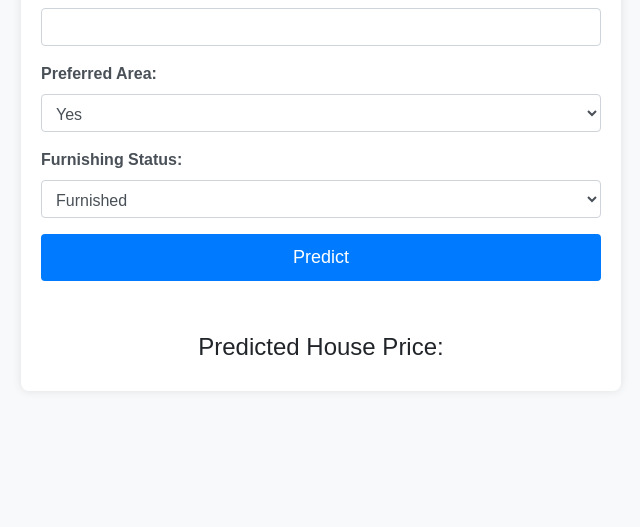
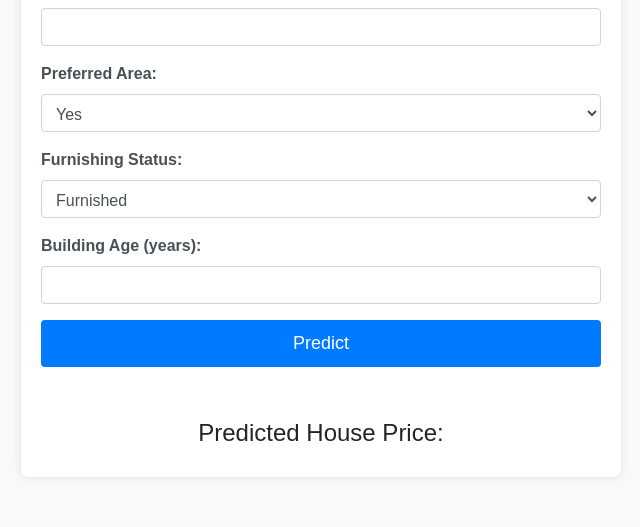
Before and after one commit to Mujster/MLOps-Assignment1, a Flask app: page / in a window 1280 px wide. Shown: the part 936-1463 px from the top of the page, without its empty margins (319-959 px from the left). Before the commit the page ends 1291 px from the top, so only its background shows below. Run offline with Flask 2, Linux system fonts and the light colour scheme; parts of the project's set-up code (start-up, migrations or seed data) failed here and were passed over; some libraries are stand-ins or nearby versions.

Commit message:
Final Commit

```diff
--- a/app.py
+++ b/app.py
@@ -5,7 +5,7 @@ import numpy as np
 app = Flask(__name__)
 
 # Load the trained model
-model = joblib.load('linear_regression_model.pkl')
+model = joblib.load('E:/PHAASHT/Semester 7/MLOPS/Assignment1/MLOps-Assignment1/linear_regression_model.pkl')
 
 # Home route to serve the frontend HTML file
 @app.route('/')
@@ -29,10 +29,11 @@ def predict():
     prefarea = 1 if request.form['prefarea'] == 'yes' else 0
     furnishingstatus = 1 if request.form['furnishingstatus'] == 'furnished' else (
         2 if request.form['furnishingstatus'] == 'semi-furnished' else 0)
+    building_age = int(request.form['buildingage'])
 
     # Create input array for the model
     input_features = np.array([[area, bedrooms, bathrooms, stories, mainroad, guestroom, basement,
-                                hotwaterheating, airconditioning, parking, prefarea, furnishingstatus]])
+                                hotwaterheating, airconditioning, parking, prefarea, furnishingstatus,building_age]])
 
     # Make prediction
     prediction = model.predict(input_features)
--- a/templates/index.html
+++ b/templates/index.html
@@ -1,13 +1,19 @@
 <!DOCTYPE html>
 <html lang="en">
   <head>
-    <meta charset="UTF-8">
-    <meta name="viewport" content="width=device-width, initial-scale=1.0">
+    <meta charset="UTF-8" />
+    <meta name="viewport" content="width=device-width, initial-scale=1.0" />
     <title>House Price Prediction</title>
     <!-- Bootstrap CSS -->
-    <link rel="stylesheet" href="https://stackpath.bootstrapcdn.com/bootstrap/4.5.2/css/bootstrap.min.css">
+    <link
+      rel="stylesheet"
+      href="https://stackpath.bootstrapcdn.com/bootstrap/4.5.2/css/bootstrap.min.css"
+    />
     <!-- Custom CSS -->
-    <link rel="stylesheet" href="{{ url_for('static', filename='style.css') }}">
+    <link
+      rel="stylesheet"
+      href="{{ url_for('static', filename='style.css') }}"
+    />
   </head>
   <body>
     <div class="container">
@@ -15,19 +21,43 @@
       <form id="priceForm" method="POST" action="/predict">
         <div class="form-group">
           <label for="area">Area (sqft):</label>
-                <input type="number" class="form-control" id="area" name="area" required>
+          <input
+            type="number"
+            class="form-control"
+            id="area"
+            name="area"
+            required
+          />
         </div>
         <div class="form-group">
           <label for="bedrooms">Number of Bedrooms:</label>
-                <input type="number" class="form-control" id="bedrooms" name="bedrooms" required>
+          <input
+            type="number"
+            class="form-control"
+            id="bedrooms"
+            name="bedrooms"
+            required
+          />
         </div>
         <div class="form-group">
           <label for="bathrooms">Number of Bathrooms:</label>
-                <input type="number" class="form-control" id="bathrooms" name="bathrooms" required>
+          <input
+            type="number"
+            class="form-control"
+            id="bathrooms"
+            name="bathrooms"
+            required
+          />
         </div>
         <div class="form-group">
           <label for="stories">Number of Stories:</label>
-                <input type="number" class="form-control" id="stories" name="stories" required>
+          <input
+            type="number"
+            class="form-control"
+            id="stories"
+            name="stories"
+            required
+          />
         </div>
         <div class="form-group">
           <label for="mainroad">Main Road:</label>
@@ -52,21 +82,35 @@
         </div>
         <div class="form-group">
           <label for="hotwaterheating">Hot Water Heating:</label>
-                <select class="form-control" id="hotwaterheating" name="hotwaterheating">
+          <select
+            class="form-control"
+            id="hotwaterheating"
+            name="hotwaterheating"
+          >
             <option value="yes">Yes</option>
             <option value="no">No</option>
           </select>
         </div>
         <div class="form-group">
           <label for="airconditioning">Air Conditioning:</label>
-                <select class="form-control" id="airconditioning" name="airconditioning">
+          <select
+            class="form-control"
+            id="airconditioning"
+            name="airconditioning"
+          >
             <option value="yes">Yes</option>
             <option value="no">No</option>
           </select>
         </div>
         <div class="form-group">
           <label for="parking">Parking Spaces:</label>
-                <input type="number" class="form-control" id="parking" name="parking" required>
+          <input
+            type="number"
+            class="form-control"
+            id="parking"
+            name="parking"
+            required
+          />
         </div>
         <div class="form-group">
           <label for="prefarea">Preferred Area:</label>
@@ -77,31 +121,48 @@
         </div>
         <div class="form-group">
           <label for="furnishingstatus">Furnishing Status:</label>
-                <select class="form-control" id="furnishingstatus" name="furnishingstatus">
+          <select
+            class="form-control"
+            id="furnishingstatus"
+            name="furnishingstatus"
+          >
             <option value="furnished">Furnished</option>
             <option value="unfurnished">Unfurnished</option>
             <option value="semi-furnished">Semi-furnished</option>
           </select>
         </div>
+        <div class="form-group">
+          <label for="buildingage">Building Age (years):</label>
+          <input
+            type="number"
+            class="form-control"
+            id="buildingage"
+            name="buildingage"
+            required
+          />
+        </div>
         <button type="submit" class="btn btn-primary">Predict</button>
       </form>
 
-        <h2 class="mt-5">Predicted House Price: <span id="predictedPrice"></span></h2>
+      <h2 class="mt-5">
+        Predicted House Price: <span id="predictedPrice"></span>
+      </h2>
     </div>
 
     <script>
-        document.getElementById("priceForm").onsubmit = async function(event) {
-            event.preventDefault();  // Prevent the form from submitting normally
+      document.getElementById("priceForm").onsubmit = async function (event) {
+        event.preventDefault(); // Prevent the form from submitting normally
 
         const formData = new FormData(document.getElementById("priceForm"));
 
-            const response = await fetch('/predict', {
-                method: 'POST',
-                body: formData
+        const response = await fetch("/predict", {
+          method: "POST",
+          body: formData,
         });
 
         const result = await response.json();
-            document.getElementById("predictedPrice").innerText = result.predicted_price;
+        document.getElementById("predictedPrice").innerText =
+          result.predicted_price;
       };
     </script>
   </body>
```
Lines whose indentation alone changed are shown as unchanged.
